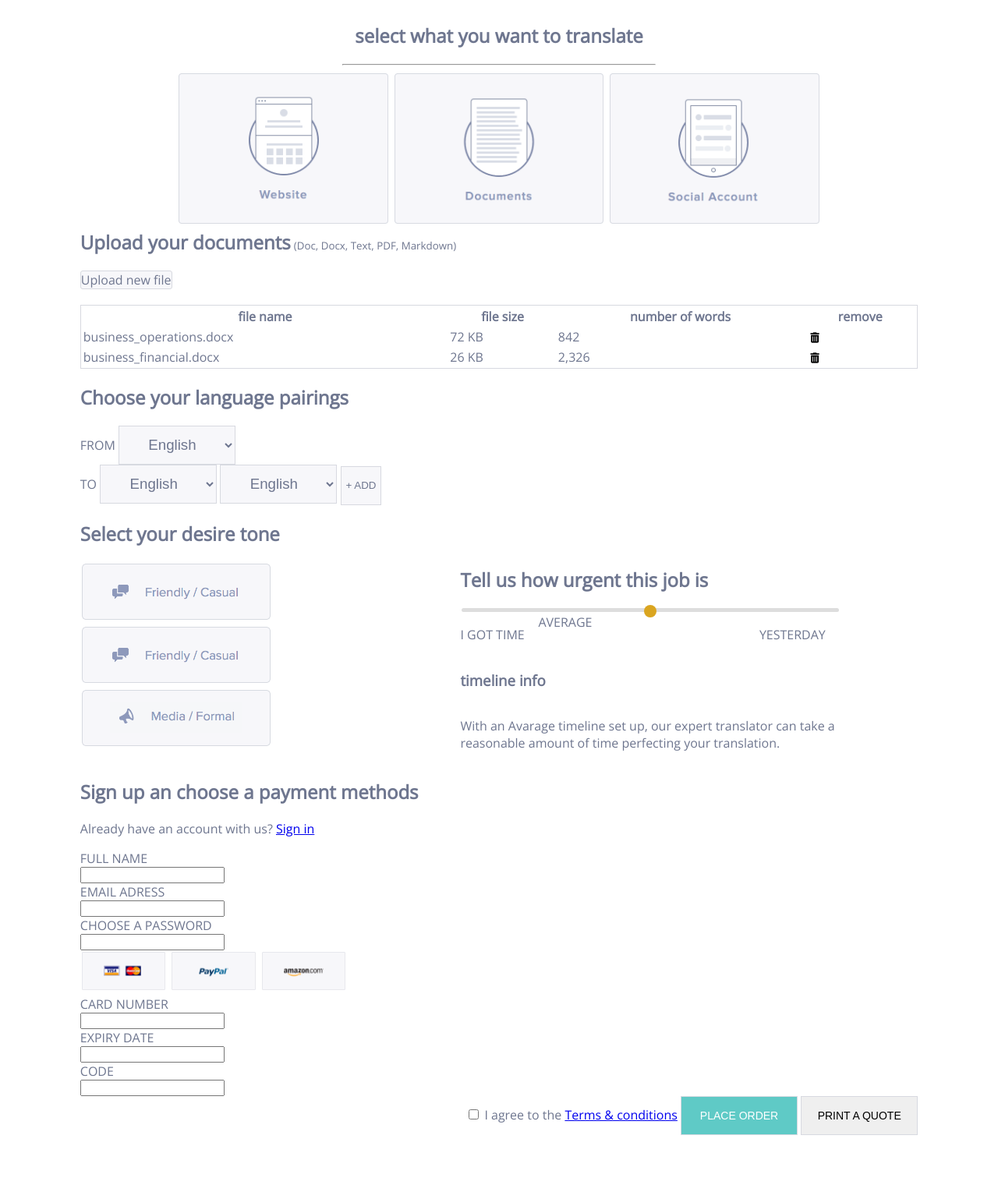
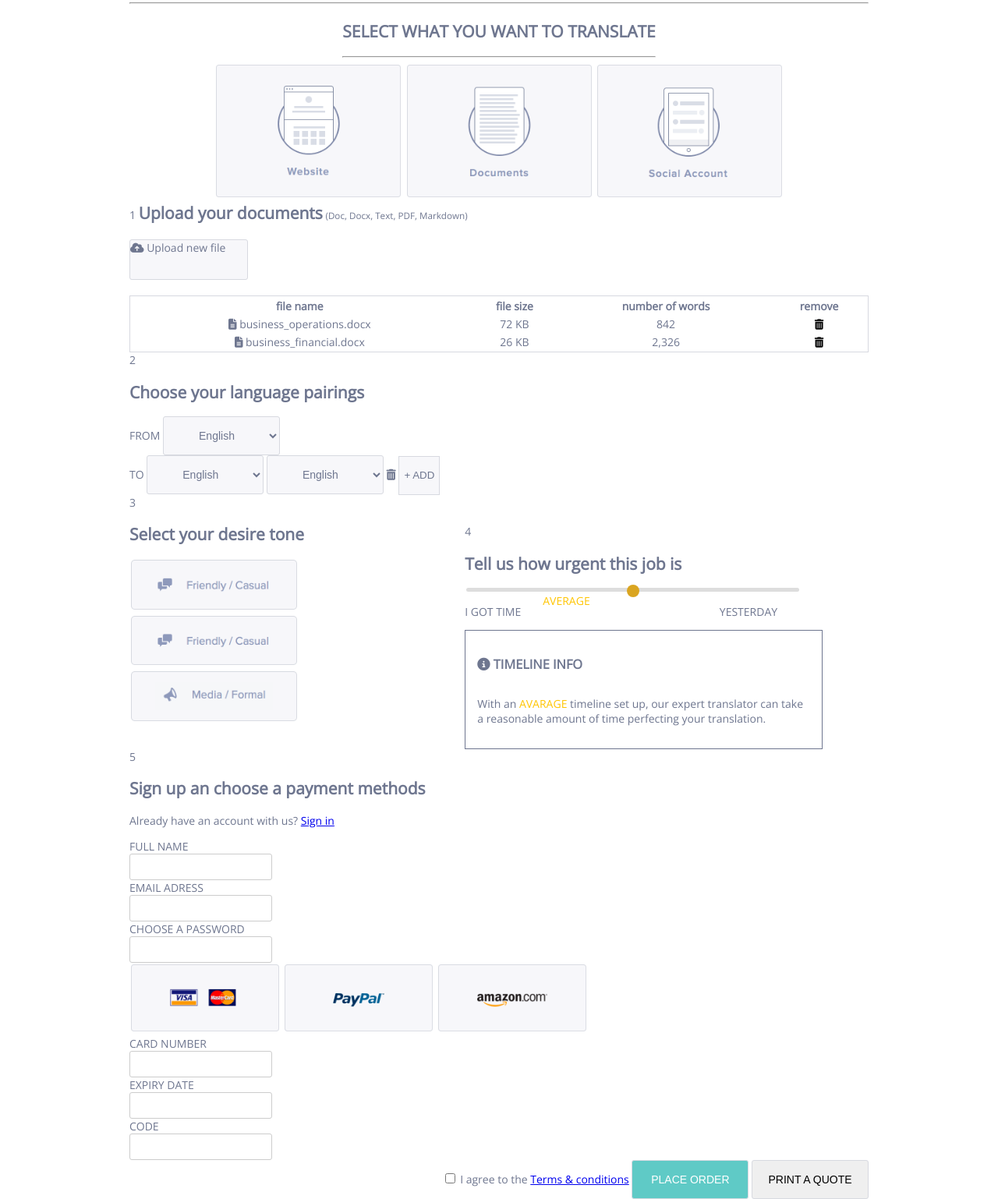
Before and after one commit to aerobium/kottans-JS-2016, a plain HTML site: page week01/lec2/index.html in a window 1280 px wide. Shown: the part 199-1737 px from the top of the page at 78% size. Before the commit the page ends 1655 px from the top, so only its background shows below. Drawn offline with nearby package versions, Linux system fonts and the light colour scheme.

Commit message:
week01 order form finish

```diff
--- a/week01/lec2/css/main.css
+++ b/week01/lec2/css/main.css
@@ -1,15 +1,20 @@
 body {
     color: #6e768f;
-    font-family: 'Open Sans', serif
+    font-family: 'Open Sans', serif;
+    font-size: 14px;
 }
 
 form {
-    width: 85%;
+    width: 75%;
     margin: 0 auto;
 }
 
 section {
     /*border: 1px solid #76a7e1;*/
+}
+
+h1 {
+    text-transform: uppercase;
 }
 
 .header-section {
@@ -22,8 +27,10 @@ section {
 }
 
 .top-info {
+    padding: 15px;
     width: 30%;
     display: inline-block;
+    border-left: 1px solid #6e768f;
 }
 
 address {
@@ -52,6 +59,7 @@ address {
 
 .header-section table {
     float: left;
+    margin-right: 50px;
 }
 
 .upload-file-section h2 {
@@ -63,6 +71,10 @@ address {
     width: 100%;
 }
 
+.upload-file-section table td {
+text-align: center;
+}
+
 .file-upload-btn {
     display: inline-block;
     margin-top: 20px;
@@ -70,6 +82,8 @@ address {
     border: 1px solid #d7d9e0;
     background: #f7f7fa;
     border-radius: 3px;
+    width: 150px;
+    height: 50px;
 }
 
 .delete-btn {
@@ -79,12 +93,14 @@ address {
 
 .language select {
     text-align: center;
+    text-align-last:center; /*work only with chrome*/
     background: #f7f7fa;
     width: 150px;
     height: 50px;
-    font-size: 14pt;
+    font-size: 14px;
     color: #6e768f;
     border: 1px solid #d7d9e0;
+    border-radius: 3px;
 }
 
 .language button {
@@ -145,7 +161,6 @@ address {
 }
 
 .select-translate > input:checked + img {
-    /* (RADIO CHECKED) IMAGE STYLES */
     border: 5px solid #76a7e1;
 }
 
@@ -155,15 +170,13 @@ address {
 }
 
 .select-payment > input + img {
-    /* IMAGE STYLES */
     cursor: pointer;
     border: 2px solid transparent;
-    width: 10%;
-    height: 10%;
+    width: 20%;
+    height: 20%;
 }
 
 .select-payment > input:checked + img {
-    /* (RADIO CHECKED) IMAGE STYLES */
     border: 5px solid #5472ff;
 }
 
@@ -191,6 +204,8 @@ address {
 
 .desired-urgent .timeline-info {
     width: 100%;
+    border: 1px solid #6e768f;
+    padding: 15px;
 }
 
 /*Styles for input[type=range]*/
@@ -226,6 +241,9 @@ input[type=range]:focus::-webkit-slider-runnable-track {
 
 .payment label > input {
     display: block;
+    border:solid 1px #ccc;
+    border-radius: 3px;
+    height: 30px;
 }
 
 .bottom-submit-section {
@@ -236,6 +254,7 @@ input[type=range]:focus::-webkit-slider-runnable-track {
     width: 150px;
     height: 50px;
     border: 1px solid #d7d9e0;
+    border-radius: 3px;
     text-transform: uppercase;
     font-size: 14px;
 }
@@ -245,3 +264,10 @@ input[type=range]:focus::-webkit-slider-runnable-track {
     border: 1px solid #54aca9;
     color: white;
 }
+
+
+
+.vip {
+    color: #ffc500;
+    text-transform: uppercase;
+}
--- a/week01/lec2/index.html
+++ b/week01/lec2/index.html
@@ -2,7 +2,7 @@
 <html>
 <head lang="en">
     <meta charset="UTF-8">
-    <title></title>
+    <title>Order form</title>
 
     <link href='https://fonts.googleapis.com/css?family=Open+Sans' rel='stylesheet' type='text/css'>
     <link href="css/main.css" rel="stylesheet">
@@ -19,7 +19,7 @@
 
     <section class="header-section">
         <section class="top-submit-section">
-            <p><i class="fa fa-file" aria-hidden="true"></i> YOUR ORDER</p>
+            <h3><i class="fa fa-file" aria-hidden="true"></i> YOUR ORDER</h3>
 
             <table>
                 <tr>
@@ -38,11 +38,11 @@
 
 
             <button type="submit" class="submit-btn">place order</button>
-            <button>print a quote</button>
+            <button onclick="window.print()">print a quote</button>
         </section>
 
         <section class="top-info">
-            <p><i class="fa fa-life-ring" aria-hidden="true"></i> HELP CENTER</p>
+            <h3><i class="fa fa-life-ring" aria-hidden="true"></i> HELP CENTER</h3>
 
             <p>If you need assistance while placing your order, contact one of our beloved Project Manager by phone or
                 email.</p>
@@ -50,6 +50,7 @@
             <address id="adress-right">help@quest.com</address>
         </section>
 
+        <hr>
     </section>
 
 
@@ -72,6 +73,8 @@
 
     <!--------------------------------------------------------------------------------------------------------------->
     <section class="upload-file-section">
+        <span>1 </span>
+
         <h2>Upload your documents</h2>
         <small>(Doc, Docx, Text, PDF, Markdown)</small>
 
@@ -79,7 +82,7 @@
 
 
         <label class="file-upload-btn">
-            Upload new file
+            <i class="fa fa-cloud-upload" aria-hidden="true"></i> Upload new file
 
 
             <input type="file" hidden>
@@ -94,7 +97,7 @@
                 <th>remove</th>
             </tr>
             <tr>
-                <td>business_operations.docx</td>
+                <td><i class="fa fa-file-text" aria-hidden="true"></i> business_operations.docx</td>
                 <td>72 KB</td>
                 <td>842</td>
                 <td>
@@ -102,7 +105,7 @@
                 </td>
             </tr>
             <tr>
-                <td>business_financial.docx</td>
+                <td><i class="fa fa-file-text" aria-hidden="true"></i> business_financial.docx</td>
                 <td>26 KB</td>
                 <td>2,326</td>
                 <td>
@@ -115,6 +118,8 @@
     <!--------------------------------------------------------------------------------------------------------------->
 
     <section class="language">
+        <span>2 </span>
+
         <h2>Choose your language pairings</h2>
 
         <label>
@@ -138,6 +143,7 @@
                 <option>Ukrainian</option>
                 <option>French</option>
             </select>
+            <i class="fa fa-trash" aria-hidden="true"></i>
             <button>+ ADD</button>
         </label>
 
@@ -149,6 +155,8 @@
         <!--------------------------------------------------------------------------------------------------------------->
 
         <section>
+            <span>3 </span>
+
             <h2>Select your desire tone</h2>
 
             <label class="select-desire">
@@ -169,19 +177,22 @@
         <!--------------------------------------------------------------------------------------------------------------->
 
         <section class="urgent">
+            <span>4 </span>
+
             <h2>Tell us how urgent this job is</h2>
             <input type="range" step="25" min="0" max="50">
 
             <p id="left-range">I GOT TIME</p>
 
-            <p id="center-range">AVERAGE</p>
+            <p id="center-range"><span class="vip">AVERAGE</span></p>
 
             <p id="right-range">YESTERDAY</p>
 
             <section class="timeline-info">
-                <h3>timeline info</h3>
+                <h3><i class="fa fa-info-circle" aria-hidden="true"></i> TIMELINE INFO</h3>
 
-                <p>With an Avarage timeline set up, our expert translator can take a reasonable amount of time
+                <p>With an <span class="vip">Avarage</span> timeline set up, our expert translator can take a reasonable
+                    amount of time
                     perfecting
                     your translation.</p>
             </section>
@@ -193,6 +204,8 @@
 
 
     <section class="payment">
+        <span>5 </span>
+
         <h2>Sign up an choose a payment methods</h2>
 
         <p>Already have an account with us? <a href="#">Sign in</a></p>
@@ -215,7 +228,7 @@
 
         <section>
             <label class="select-payment">
-                <input type="radio" name="payment" value="visa"/>
+                <input type="radio" name="payment" value="visa" required/>
                 <img src="img/payment-1.png">
             </label>
             <label class="select-payment">
@@ -231,17 +244,17 @@
 
         <label>
             CARD NUMBER
-            <input class="cc-num" type="text">
+            <input class="cc-num" name="cnum" type="text" required>
         </label>
 
         <label>
             EXPIRY DATE
-            <input class="cc-exp" type="text">
+            <input class="cc-exp" name="cdate" type="text" required>
         </label>
 
         <label>
             CODE
-            <input class="cc-cvc" type="text">
+            <input class="cc-cvc" name="ccvc" type="text" required>
         </label>
 
 
@@ -250,11 +263,11 @@
 
     <section class="bottom-submit-section">
         <label>
-            <input type="checkbox">
+            <input type="checkbox" required>
             <span>I agree to the </span><a href="#">Terms & conditions</a>
         </label>
         <button type="submit" class="submit-btn">place order</button>
-        <button>print a quote</button>
+        <button  onclick="window.print()">print a quote</button>
     </section>
 
 </form>
```
